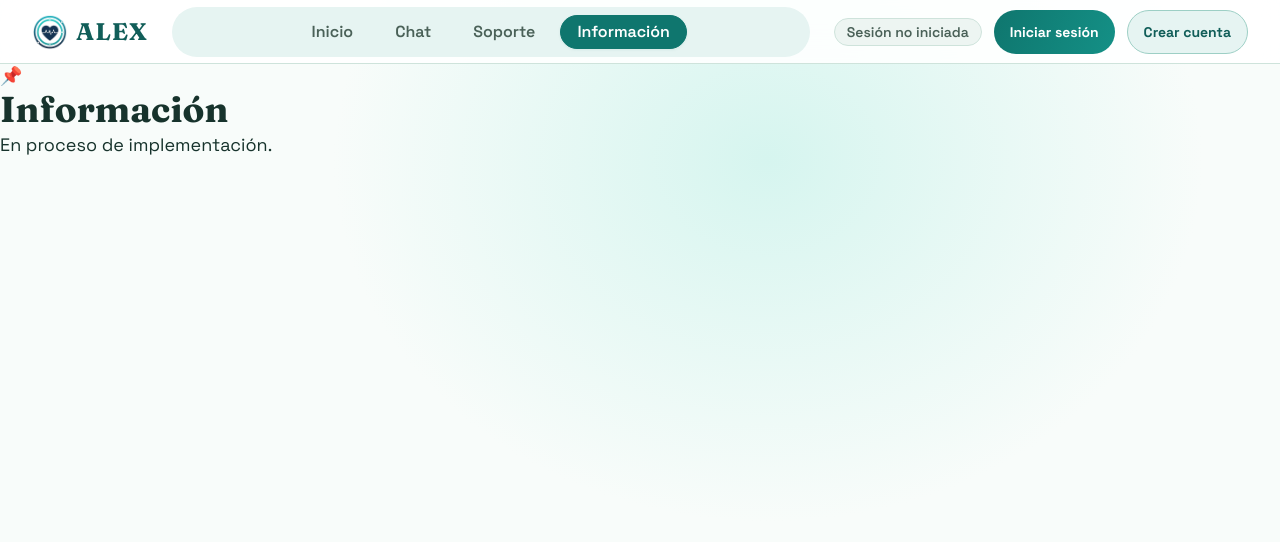
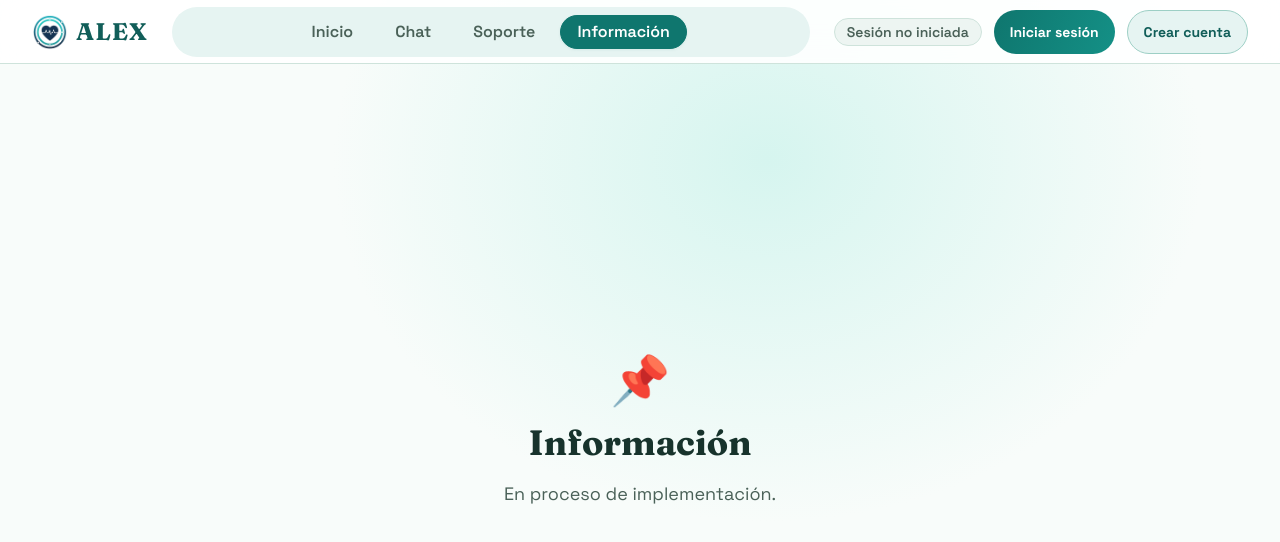
Before and after one commit to johnmesa-cell/Alex, a React (Vite) app in the folder frontend/: page /informacion in a window 1280 px wide. Shown: the top 542 px of the page. Built offline with nearby package versions, Linux system fonts and the light colour scheme; no server answers.

Commit message:
feat: estilos .wip-page para Soporte e Información placeholder

```diff
--- a/frontend/src/styles/landing.css
+++ b/frontend/src/styles/landing.css
@@ -352,6 +352,37 @@
   white-space: nowrap;
 }
 
+/* ── WIP — páginas en proceso de implementación ── */
+.wip-page {
+  flex: 1;
+  display: flex;
+  flex-direction: column;
+  align-items: center;
+  justify-content: center;
+  gap: var(--space-4);
+  padding: var(--space-12) var(--space-8);
+  text-align: center;
+}
+
+.wip-icon {
+  font-size: 3rem;
+  line-height: 1;
+}
+
+.wip-title {
+  font-family: var(--font-display);
+  font-size: var(--text-xl);
+  color: var(--text);
+  margin: 0;
+}
+
+.wip-copy {
+  font-size: var(--text-base);
+  color: var(--text-muted);
+  margin: 0;
+  max-width: 38ch;
+}
+
 /* ── Responsive ── */
 @media (max-width: 900px) {
   .landing-hero {
```
